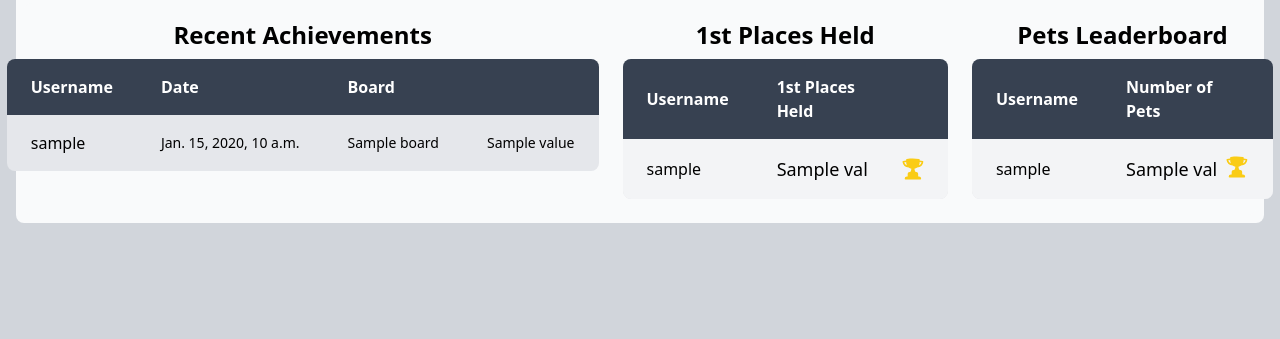
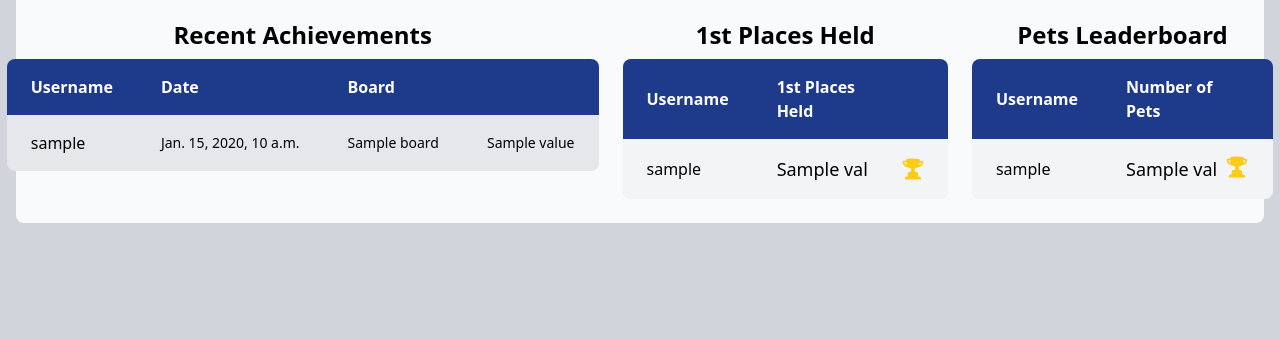
Before and after one commit to Unthinking-Majority/unthinking-majority-website, a Django app: template main/templates/landing.html in a window 1280 px wide. Shown: the part 461-800 px from the top of the page. Run offline with Django 3.2, Linux system fonts and the light colour scheme; the template is opened without the code that fills it: most values are stand-ins (such as "Sample title", 1, 10 or a date in 2020); some libraries are stand-ins or nearby versions.

Commit message:
small css changes to dashboard

```diff
--- a/main/templates/dashboard/1st_places_held.html
+++ b/main/templates/dashboard/1st_places_held.html
@@ -2,7 +2,7 @@
     1st Places Held
 </h3>
 <table class="min-w-full bg-gray-200 rounded-lg overflow-hidden">
-    <thead class="bg-gray-700 rounded-lg">
+    <thead class="bg-blue-900 rounded-lg">
     <tr class="text-white">
         <th class="text-md px-6 py-4 text-left">
             Username
@@ -21,7 +21,7 @@
                 {{ fp.user.username }}
             </td>
             <td class="text-sm font-light px-6 py-4 whitespace-nowrap">
-                <div class="flex">
+                <div class="flex justify-center">
                     <p class="pr-2 text-lg font-normal">{{ fp.val }}</p>
                 </div>
             </td>
--- a/main/templates/dashboard/pets_leaderboard.html
+++ b/main/templates/dashboard/pets_leaderboard.html
@@ -2,7 +2,7 @@
     Pets Leaderboard
 </h3>
 <table class="min-w-full bg-gray-200 rounded-lg overflow-hidden">
-    <thead class="bg-gray-700 rounded-lg">
+    <thead class="bg-blue-900 rounded-lg">
     <tr class="text-white">
         <th class="text-md px-6 py-4 text-left">
             Username
--- a/main/templates/dashboard/recent_achievements.html
+++ b/main/templates/dashboard/recent_achievements.html
@@ -2,7 +2,7 @@
     Recent Achievements
 </h3>
 <table class="min-w-full bg-gray-200 rounded-lg overflow-hidden">
-    <thead class="bg-gray-700 rounded-lg">
+    <thead class="bg-blue-900 rounded-lg">
     <tr class="text-white">
         <th class="text-md px-6 py-4 text-left">
             Username
```
